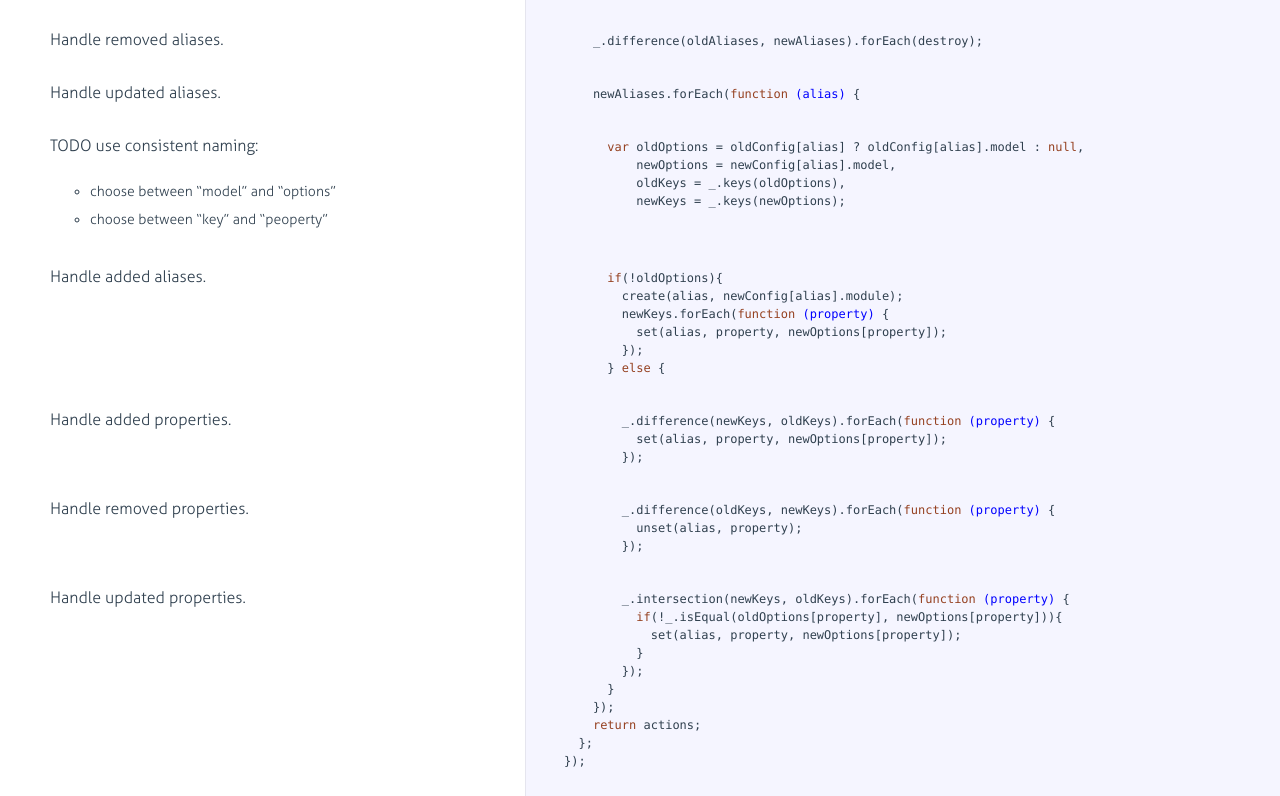
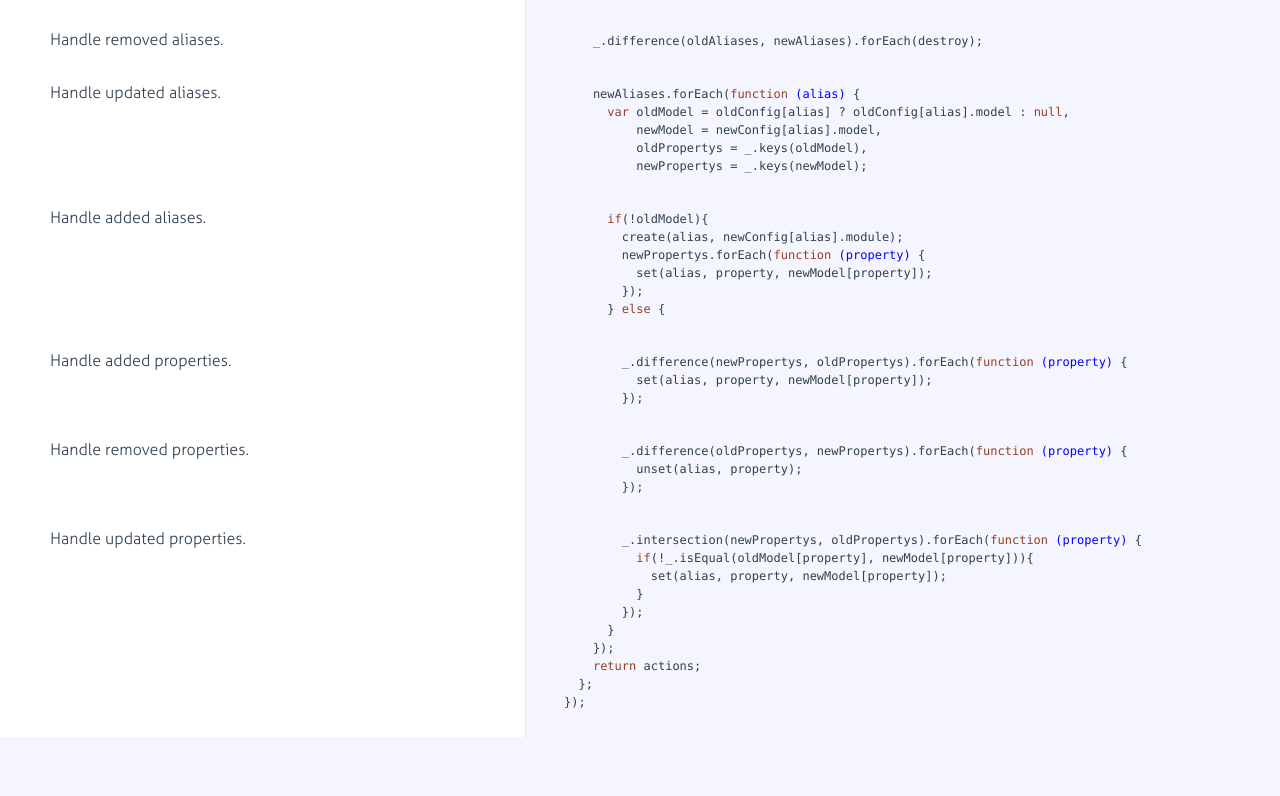
Before and after one commit to curran/overseer, a website: page docs/configDiff.html in a window 1280 px wide. Shown: the part 528-1324 px from the top of the page. After the commit the page ends 1265 px from the top, so only its background shows below. Drawn offline with Linux system fonts and the light colour scheme.

Commit message:
Cleaned up naming conventions in configDiff

```diff
--- a/docs/configDiff.html
+++ b/docs/configDiff.html
@@ -95,7 +95,11 @@ returns the difference as a sequence of actions to be executed.</p>
 
             </div>
 
-            <div class="content"><div class='highlight'><pre>    newAliases.forEach(<span class="hljs-function"><span class="hljs-keyword">function</span> <span class="hljs-params">(alias)</span> </span>{</pre></div></div>
+            <div class="content"><div class='highlight'><pre>    newAliases.forEach(<span class="hljs-function"><span class="hljs-keyword">function</span> <span class="hljs-params">(alias)</span> </span>{
+      <span class="hljs-keyword">var</span> oldModel = oldConfig[alias] ? oldConfig[alias].model : <span class="hljs-literal">null</span>,
+          newModel = newConfig[alias].model,
+          oldPropertys = _.keys(oldModel),
+          newPropertys = _.keys(newModel);</pre></div></div>
 
         </li>
 
@@ -106,18 +110,16 @@ returns the difference as a sequence of actions to be executed.</p>
               <div class="pilwrap ">
                 <a class="pilcrow" href="#section-5">&#182;</a>
               </div>
-              <p>TODO use consistent naming:</p>
-<ul>
-<li>choose between “model” and “options”</li>
-<li>choose between “key” and “peoperty”</li>
-</ul>
+              <p>Handle added aliases.</p>
 
             </div>
 
-            <div class="content"><div class='highlight'><pre>      <span class="hljs-keyword">var</span> oldOptions = oldConfig[alias] ? oldConfig[alias].model : <span class="hljs-literal">null</span>,
-          newOptions = newConfig[alias].model,
-          oldKeys = _.keys(oldOptions),
-          newKeys = _.keys(newOptions);</pre></div></div>
+            <div class="content"><div class='highlight'><pre>      <span class="hljs-keyword">if</span>(!oldModel){
+        create(alias, newConfig[alias].module);
+        newPropertys.forEach(<span class="hljs-function"><span class="hljs-keyword">function</span> <span class="hljs-params">(property)</span> </span>{
+          set(alias, property, newModel[property]);
+        });
+      } <span class="hljs-keyword">else</span> {</pre></div></div>
 
         </li>
 
@@ -128,16 +130,13 @@ returns the difference as a sequence of actions to be executed.</p>
               <div class="pilwrap ">
                 <a class="pilcrow" href="#section-6">&#182;</a>
               </div>
-              <p>Handle added aliases.</p>
+              <p>Handle added properties.</p>
 
             </div>
 
-            <div class="content"><div class='highlight'><pre>      <span class="hljs-keyword">if</span>(!oldOptions){
-        create(alias, newConfig[alias].module);
-        newKeys.forEach(<span class="hljs-function"><span class="hljs-keyword">function</span> <span class="hljs-params">(property)</span> </span>{
-          set(alias, property, newOptions[property]);
-        });
-      } <span class="hljs-keyword">else</span> {</pre></div></div>
+            <div class="content"><div class='highlight'><pre>        _.difference(newPropertys, oldPropertys).forEach(<span class="hljs-function"><span class="hljs-keyword">function</span> <span class="hljs-params">(property)</span> </span>{
+          set(alias, property, newModel[property]);
+        });</pre></div></div>
 
         </li>
 
@@ -148,12 +147,12 @@ returns the difference as a sequence of actions to be executed.</p>
               <div class="pilwrap ">
                 <a class="pilcrow" href="#section-7">&#182;</a>
               </div>
-              <p>Handle added properties.</p>
+              <p>Handle removed properties.</p>
 
             </div>
 
-            <div class="content"><div class='highlight'><pre>        _.difference(newKeys, oldKeys).forEach(<span class="hljs-function"><span class="hljs-keyword">function</span> <span class="hljs-params">(property)</span> </span>{
-          set(alias, property, newOptions[property]);
+            <div class="content"><div class='highlight'><pre>        _.difference(oldPropertys, newPropertys).forEach(<span class="hljs-function"><span class="hljs-keyword">function</span> <span class="hljs-params">(property)</span> </span>{
+          unset(alias, property);
         });</pre></div></div>
 
         </li>
@@ -165,30 +164,13 @@ returns the difference as a sequence of actions to be executed.</p>
               <div class="pilwrap ">
                 <a class="pilcrow" href="#section-8">&#182;</a>
               </div>
-              <p>Handle removed properties.</p>
-
-            </div>
-
-            <div class="content"><div class='highlight'><pre>        _.difference(oldKeys, newKeys).forEach(<span class="hljs-function"><span class="hljs-keyword">function</span> <span class="hljs-params">(property)</span> </span>{
-          unset(alias, property);
-        });</pre></div></div>
-
-        </li>
-
-
-        <li id="section-9">
-            <div class="annotation">
-
-              <div class="pilwrap ">
-                <a class="pilcrow" href="#section-9">&#182;</a>
-              </div>
               <p>Handle updated properties.</p>
 
             </div>
 
-            <div class="content"><div class='highlight'><pre>        _.intersection(newKeys, oldKeys).forEach(<span class="hljs-function"><span class="hljs-keyword">function</span> <span class="hljs-params">(property)</span> </span>{
-          <span class="hljs-keyword">if</span>(!_.isEqual(oldOptions[property], newOptions[property])){
-            set(alias, property, newOptions[property]);
+            <div class="content"><div class='highlight'><pre>        _.intersection(newPropertys, oldPropertys).forEach(<span class="hljs-function"><span class="hljs-keyword">function</span> <span class="hljs-params">(property)</span> </span>{
+          <span class="hljs-keyword">if</span>(!_.isEqual(oldModel[property], newModel[property])){
+            set(alias, property, newModel[property]);
           }
         });
       }
```
Also changed, not shown: src/configDiff.js (+13 -16 lines), dist/overseer.js.
